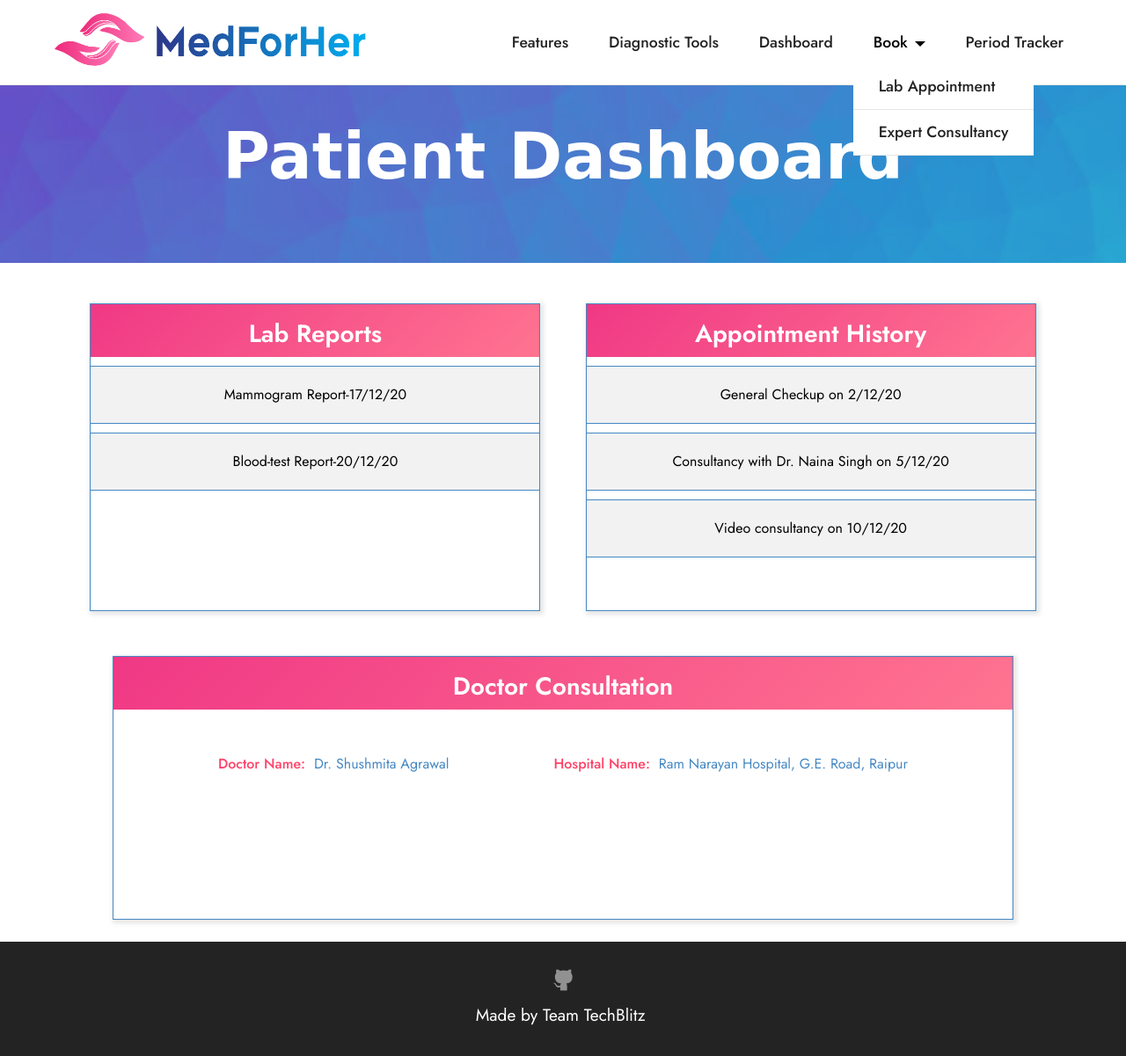
After one commit to sakshi300699/HackNSolve, a PHP site: page /patientDashboard.php in a window 1280 px wide, after a click on "Book". The commit adds this page. Shown: the whole page at 88% size. Run offline with PHP 8.4, Linux system fonts and the light colour scheme; a user stored in the database is signed in; data comes from the database, SQL or seed files in the repository; some web fonts are replaced.

Commit message:
Added Dashboard

```diff
--- a/assets/mobirise/css/mbr-additional.css
+++ b/assets/mobirise/css/mbr-additional.css
@@ -1155,7 +1155,7 @@ a {
 .cid-smH9YlleGZ {
   padding-top: 2rem;
   padding-bottom: 2rem;
-  background-color: #ffe885;
+  background-color: #4588c3;
 }
 .cid-smH9YlleGZ img,
 .cid-smH9YlleGZ .item-img {
--- a/diagnosis_tools.html
+++ b/diagnosis_tools.html
@@ -80,7 +80,7 @@
                         <div class="card col-12 col-lg-10">
                             <div class="card-wrapper">
                                 <div class="card-box align-center">
-                                    <h4 class="card-title mbr-fonts-style align-center mb-4 display-1"><strong style="font-family: 'Courgette', cursive;">
+                                    <h4 class="card-title mbr-fonts-style align-center mb-4 display-1"><strong style="font-family: 'Kaushan Script', cursive;">
                                     Diagnosis Tools</strong></h4>
                                 </div>
                             </div>
--- /dev/null
+++ b/patientDashboard.php
@@ -0,0 +1,208 @@
+<?php
+    require_once("./config.php");
+    session_start();
+
+    $pid = $_SESSION['id'];
+    $query= "SELECT * FROM prescription WHERE patientId='$pid'";
+
+
+
+
+?>
+<!DOCTYPE html>
+<html  >
+  <head>
+    <meta charset="UTF-8">
+    <meta http-equiv="X-UA-Compatible" content="IE=edge">
+    <meta name="generator" content="Mobirise v5.2.0, mobirise.com">
+    <meta name="viewport" content="width=device-width, initial-scale=1, minimum-scale=1">
+    <link rel="shortcut icon" href="assets/images/feminine-128x128.png" type="image/x-icon">
+    <meta name="description" content="">
+
+
+    <title>Patient Dashboard</title>
+    <link rel="stylesheet" href="styles/patientDashboard.css">
+    <link rel="stylesheet" href="assets/web/assets/mobirise-icons2/mobirise2.css">
+    <link rel="stylesheet" href="assets/tether/tether.min.css">
+    <link rel="stylesheet" href="assets/bootstrap/css/bootstrap.min.css">
+    <link rel="stylesheet" href="assets/bootstrap/css/bootstrap-grid.min.css">
+    <link rel="stylesheet" href="assets/bootstrap/css/bootstrap-reboot.min.css">
+    <link rel="stylesheet" href="assets/dropdown/css/style.css">
+    <link rel="stylesheet" href="assets/socicon/css/styles.css">
+    <link rel="stylesheet" href="assets/theme/css/style.css">
+    <link rel="preload" as="style" href="assets/mobirise/css/mbr-additional.css">
+    <link rel="preconnect" href="https://fonts.gstatic.com">
+    <link href="https://fonts.googleapis.com/css2?family=Dancing+Script:wght@700&display=swap" rel="stylesheet">
+    <link rel="stylesheet" href="assets/mobirise/css/mbr-additional.css" type="text/css">
+ </head>
+<body>
+
+  <section class="menu cid-s48OLK6784" once="menu" id="menu1-h">
+
+    <nav class="navbar navbar-dropdown navbar-fixed-top navbar-expand-lg">
+        <div class="container-fluid">
+            <div class="navbar-brand">
+                <span class="navbar-logo">
+                    <a href="index.php">
+                        <img src="assets/images/MedForHer_logo2.png" alt="MedForHer" style="height: 5rem;">
+                    </a>
+                </span>
+            </div>
+            <button class="navbar-toggler" type="button" data-toggle="collapse" data-target="#navbarSupportedContent" aria-controls="navbarNavAltMarkup" aria-expanded="false" aria-label="Toggle navigation">
+                <div class="hamburger">
+                    <span></span>
+                    <span></span>
+                    <span></span>
+                    <span></span>
+                </div>
+            </button>
+            <div class="collapse navbar-collapse" id="navbarSupportedContent">
+                <ul class="navbar-nav nav-dropdown" data-app-modern-menu="true">
+                    <li class="nav-item">
+                        <a class="nav-link link text-black display-4" href="index.php#features4-q">Features</a>
+                    </li>
+                    <li class="nav-item">
+                        <a class="nav-link link text-black display-4" href="diagnosis_tools.html">Diagnostic Tools</a>
+                    </li>
+                    <li class="nav-item">
+                        <a class="nav-link link text-black display-4" href="signup.php">Dashboard</a>
+                    </li>
+                    <li class="nav-item dropdown">
+                        <a class="nav-link link text-black dropdown-toggle display-4" href="#" data-toggle="dropdown-submenu" aria-expanded="false">Book</a>
+                        <div class="dropdown-menu">
+                            <a class="text-black dropdown-item display-4" href="labs.html">Lab Appointment</a>
+                            <a class="text-black dropdown-item display-4" href="consult-doc.html">Expert Consultancy</a>
+                        </div>
+                    </li>
+                    <li class="nav-item">
+                        <a class="nav-link link text-black display-4" href="Tracker.php">Period Tracker</a>
+                    </li>
+                </ul>
+            </div>
+        </div>
+    </nav>
+
+   </section>
+
+<section class="info3 cid-smHa3xqxC6 mbr-parallax-background" id="info3-r" style="margin-top:30px;">
+<div class="mbr-overlay" style="opacity: 0.6; background-color: #4588c3;">
+    </div>
+    <div class="container">
+        <div class="row justify-content-center">
+            <div class="card col-12 col-lg-10">
+                <div class="card-wrapper">
+                    <div class="card-box align-center">
+                        <h4 class="card-title mbr-fonts-style align-center mb-4 display-1"><strong style="font-family: 'Kaushan Script', cursive;">Patient Dashboard</strong></h4>
+                    </div>
+                </div>
+            </div>
+        </div>
+    </div>
+</section>
+
+   <section id="patient-dashboard" >
+        <div id="sub-card">
+            <div class="dashboard-card">
+                <div class="dashboard-card-head">
+                    Lab Reports
+                </div>
+                <div class="report-list">
+                    Mammogram Report-17/12/20
+                </div>
+                <div class="report-list">
+                    Blood-test Report-20/12/20
+                </div>
+            </div>
+            <div class="dashboard-card">
+                <div class="dashboard-card-head">
+                   Appointment History
+                </div>
+                <div class="report-list">
+                    General Checkup on 2/12/20
+                </div>
+                <div class="report-list">
+                    Consultancy with Dr. Naina Singh on 5/12/20
+                </div>
+                <div class="report-list">
+                    Video consultancy on 10/12/20
+                </div>
+            </div>
+            </div>
+
+                <div class="dashboard-main-card">
+                    <div class="dashboard-card-head">
+                        Doctor Consultation
+                    </div>
+                    <div id="doctor-details">
+                        <div style="display:flex">
+                            <div style="color:#ff4167;font-weight:500;margin-right:10px">Doctor Name: </div>
+                            <div> Dr. Shushmita Agrawal</div>
+                        </div>
+                        <div style="display:flex">
+                            <div style="color:#ff4167;font-weight:500;margin-right:10px">Hospital Name: </div>
+                            <div> Ram Narayan Hospital, G.E. Road, Raipur</div>
+                        </div>
+                    </div>
+                    <?php
+                    $query = "SELECT * FROM prescription WHERE patientId='$pid'";
+                    $res = $con->query($query);
+                    if($res){
+                        while($row=$res->fetch_array()){
+                            $title = $row['title'];
+                            $prescription = $row['prescription'];
+
+                            echo "
+                            <div class='prescription'>
+                            <div>
+                            <h2 style='color:#ff4167'>$title</h2>
+                            </div>
+                            $prescription
+                             </div>
+                            ";
+                        }
+
+                    }
+                    else{
+                        echo "nahi aaya";
+                    }
+                    ?>
+
+            </div>
+   </section>
+
+
+   <section class="footer3 cid-s48P1Icc8J" once="footers" id="footer3-i"><div class="container">
+        <div class="media-container-row align-center mbr-white">
+
+            <div class="row social-row">
+                <div class="social-list align-right pb-2">
+                    <div class="soc-item">
+                        <a href="https://github.com/ShrutiRawal/SheCure" target="_blank">
+                            <span class="mbr-iconfont mbr-iconfont-social socicon-github socicon"></span>
+                        </a>
+                    </div>
+                </div>
+            </div>
+            <div class="row row-copirayt">
+                <p class="mbr-text mb-0 mbr-fonts-style mbr-white align-center display-7">Made by Team TechBlitz&nbsp;</p>
+            </div>
+        </div>
+    </div>
+</section>
+
+<a href="https://mobirise.site/e" "></a>
+<script src="assets/web/assets/jquery/jquery.min.js"></script>
+<script src="assets/popper/popper.min.js"></script>
+<script src="assets/tether/tether.min.js"></script>
+<script src="assets/bootstrap/js/bootstrap.min.js"></script>
+<script src="assets/smoothscroll/smooth-scroll.js"></script>
+<script src="assets/parallax/jarallax.min.js"></script>
+<script src="assets/mbr-tabs/mbr-tabs.js"></script>
+<script src="assets/dropdown/js/nav-dropdown.js"></script>
+<script src="assets/dropdown/js/navbar-dropdown.js"></script>
+<script src="assets/touchswipe/jquery.touch-swipe.min.js"></script>
+<script src="assets/theme/js/script.js"></script>
+
+
+</body>
+</html>
--- a/styles/patientDashboard.css
+++ b/styles/patientDashboard.css
@@ -12,7 +12,7 @@
 }
 .dashboard-card{
     background:white;
-    border: 1px solid #ffe885;
+    border: 1px solid #4588c3;
     width:40%;
     min-height:350px;
     margin:2%;
@@ -20,7 +20,7 @@
 }
 .dashboard-main-card{
     background:white;
-    border: 1px solid #ffe885;
+    border: 1px solid #4588c3;
     width:80%;
     min-height:300px;
     margin:2% 10%;
@@ -28,13 +28,12 @@
     padding-bottom:20px;
 }
 .dashboard-card-head{
-    /* Permalink - use to edit and share this gradient: https://colorzilla.com/gradient-editor/#fa66a7+0,ffd65e+100 */
-    background: #fa66a7; /* Old browsers */
-    background: -moz-linear-gradient(-45deg,  #fa66a7 0%, #ffd65e 100%); /* FF3.6-15 */
-    background: -webkit-linear-gradient(-45deg,  #fa66a7 0%,#ffd65e 100%); /* Chrome10-25,Safari5.1-6 */
-    background: linear-gradient(135deg,  #fa66a7 0%,#ffd65e 100%); /* W3C, IE10+, FF16+, Chrome26+, Opera12+, Safari7+ */
-    filter: progid:DXImageTransform.Microsoft.gradient( startColorstr='#fa66a7', endColorstr='#ffd65e',GradientType=1 ); /* IE6-9 fallback on horizontal gradient */
-
+   background: #fa66a7; /* Old browsers */
+    background: -moz-linear-gradient(-45deg,  #f03885 0%, #ff7490 100%); /* FF3.6-15 */
+    background: -webkit-linear-gradient(-45deg,  #f03885 0%,#ff7490 100%); /* Chrome10-25,Safari5.1-6 */
+    background: linear-gradient(135deg,  #f03885 0%,#ff7490 100%); /* W3C, IE10+, FF16+, Chrome26+, Opera12+, Safari7+ */
+    filter: progid:DXImageTransform.Microsoft.gradient( startColorstr='#f03885', endColorstr='#ff7490',GradientType=1 ); /* IE6-9 fallback on horizontal gradient */
+    color:white;
     height:60px;
     padding:13px 30px;
     font-weight:600;
@@ -43,9 +42,9 @@
     margin:0px;
 }
 .report-list{
-    border-top:1px solid  #ffe885;
-    background: #ffdc4340;
-    border-bottom:1px solid  #ffe885;
+    border-top:1px solid  #4588c3;
+    background: rgba(0,0,0,0.05);
+    border-bottom:1px solid  #4588c3;
     padding:20px;
     color:black;
     margin:10px 0px;
@@ -56,8 +55,8 @@
     padding-top:50px;
 }
 .prescription{
-    background: #ffdc4340;
-    border:1px solid  #ffe885;
+    background: rgba(0,0,0,0.05);
+    border:1px solid  #4588c3;
     width:90%;
     margin:2% 3%;
     border-radius:30px;
--- a/styles/patientList.css
+++ b/styles/patientList.css
@@ -20,10 +20,10 @@
     width:70%;
 }
 .patient-list-item{
-    background: #ffdc4340;
+    background: rgba(0,0,0,0.05);
     width:90%;
     margin:2% 5%;
-    border: 1px solid #ffe885;
+    border: 1px solid #4588c3;
     box-shadow:2px 2px 5px 2px rgba(0,0,0,0.1);
     padding:1%;
 }
```
Also changed, not shown: doctorDashboard.php (added, +210 -0 lines), patientList.php (added, +158 -0 lines), styles/consult.css (+4 -5 lines).
